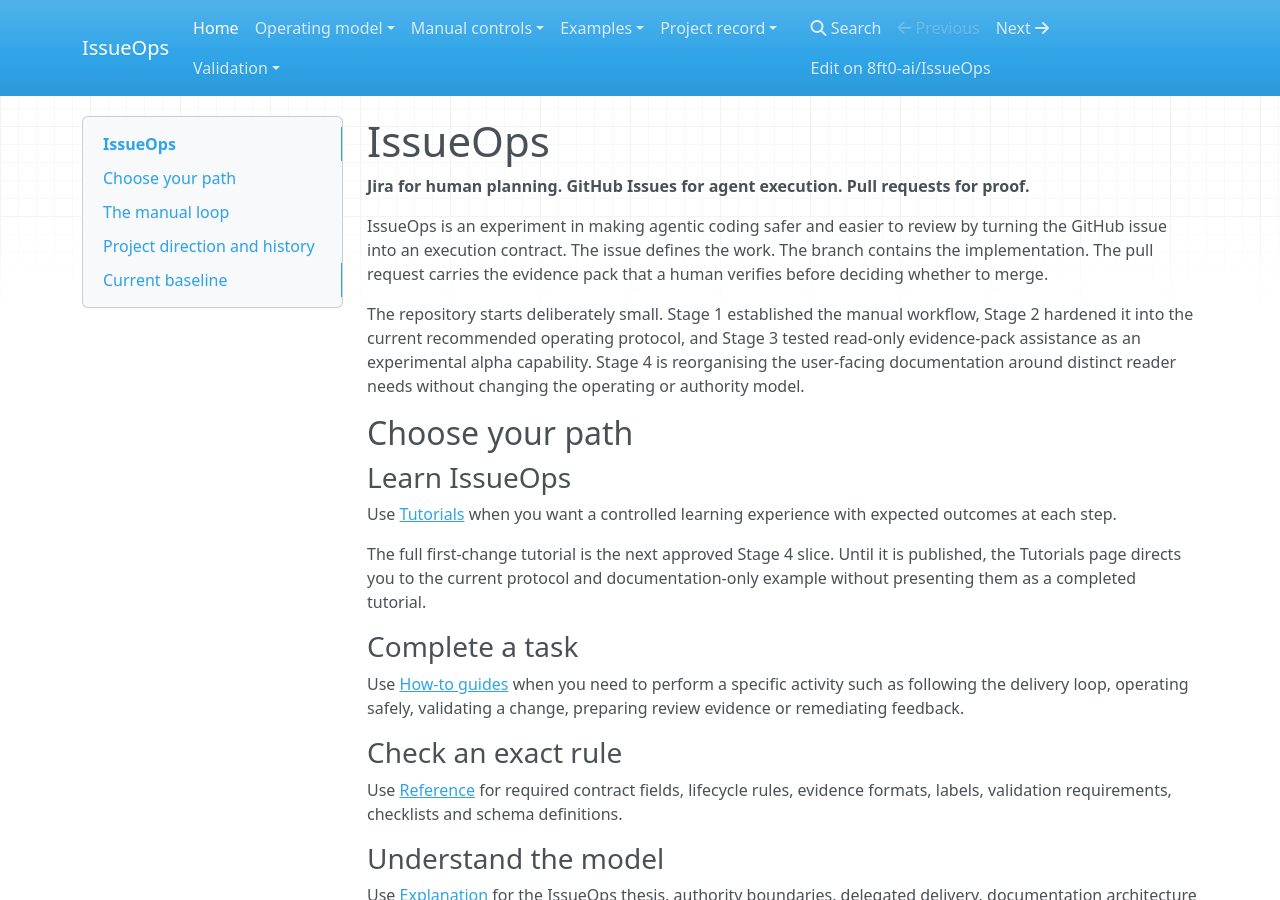
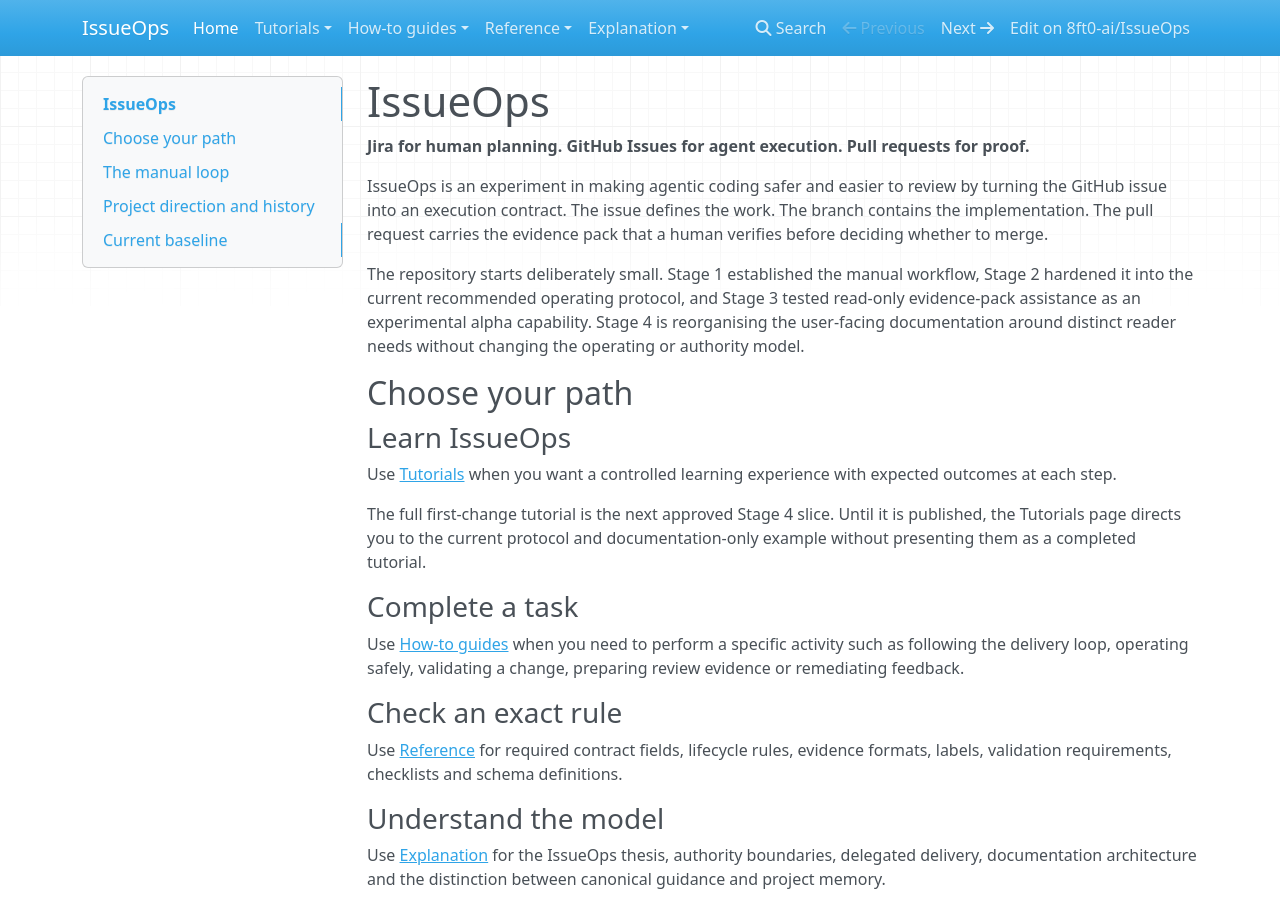
Before and after one commit to 8ft0-ai/IssueOps, an MkDocs documentation site: the page built from docs/index.md, in a window 1280 px wide and 900 px high. Built offline with MkDocs 1.6.1, drawn with Linux system fonts in a browser that asks for light colours; nearby versions of some CDN libraries; part of the change alters nothing that is shown.

```diff
--- a/mkdocs.yml
+++ b/mkdocs.yml
@@ -9,38 +9,38 @@ theme:
 
 nav:
   - Home: index.md
-  - Operating model:
-      - IssueOps operating protocol: issueops-protocol.md
-      - Delegated batch mode: delegated-batch-mode.md
-      - Batch completion summaries: batch-completion-summaries.md
-      - Stage 1 workflow: issueops.md
+  - Tutorials:
+      - Overview: tutorials/index.md
+  - How-to guides:
+      - Overview: how-to/index.md
+      - Follow the operating protocol: issueops-protocol.md
+      - Complete a delegated batch: delegated-batch-mode.md
+      - Prepare a batch completion summary: batch-completion-summaries.md
+      - Perform safe tool operations: tool-operations.md
+      - Validate MkDocs locally: local-validation.md
+      - Publish and verify the site: publishing.md
+      - Verify a PR against its contract: contract-verification.md
+      - Remediate review feedback: review-remediation.md
+  - Reference:
+      - Overview: reference/index.md
       - Execution contracts: execution-contracts.md
       - Pull requests as evidence packs: pr-evidence-packs.md
       - PR evidence templates: pr-evidence-templates.md
-      - Contract verification: contract-verification.md
-      - PR review remediation: review-remediation.md
-  - Manual controls:
-      - Manual labels: labels.md
-      - Safe tool operations: tool-operations.md
-  - Examples:
-      - Overview: examples/README.md
-      - Execution contract example: examples/execution-contract-example.md
-      - Contract verification example: examples/contract-verification-example.md
-  - Project record:
-      - Site and wiki boundaries: site-vs-wiki.md
-      - Roadmap: roadmap.md
-      - Stage 2 contributor usability review: contributor-usability-review.md
-      - Publishing: publishing.md
-      - Stage 1 release notes: releases/stage-1.md
-      - Stage 2 release notes: releases/stage-2.md
-      - Stage 3 alpha prerelease notes: releases/stage-3-alpha.md
-  - Validation:
-      - Local MkDocs validation: local-validation.md
+      - Manual lifecycle labels: labels.md
+      - Examples:
+          - Overview: examples/README.md
+          - Execution contract example: examples/execution-contract-example.md
+          - Contract verification example: examples/contract-verification-example.md
+      - Change-type validation: change-type-validation.md
       - Repository-native validation: repository-native-validation.md
       - Evidence-pack schema: evidence-pack-schema.md
       - Documentation currency checklist: documentation-currency.md
       - Workflow-change review checklist: workflow-changes.md
-      - Change-type validation guidance: change-type-validation.md
+  - Explanation:
+      - Overview: explanation/index.md
+      - Documentation architecture: explanation/documentation-architecture.md
+      - Delegated authority and batch mode: delegated-batch-mode.md
+      - Site and wiki boundaries: site-vs-wiki.md
 
 markdown_extensions:
   - toc:
```
